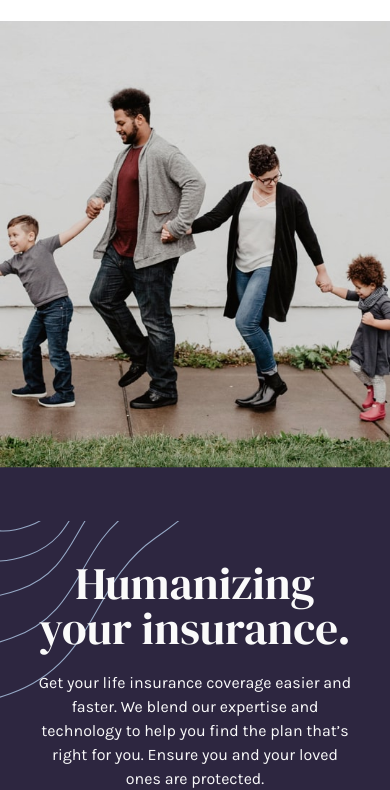
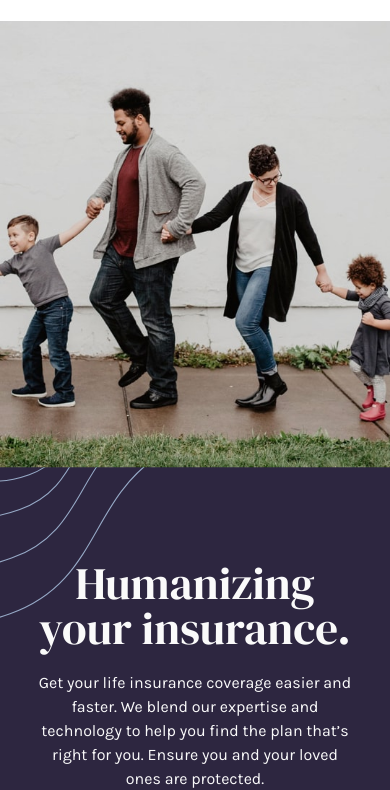
Before and after one commit to Abdulahi001/insure-landing-page-master, a plain HTML site: page index.html in a window 390 px wide. Shown: the part 59-849 px from the top of the page. Drawn offline with Linux system fonts and the light colour scheme.

Commit message:
Update style.css

```diff
--- a/style.css
+++ b/style.css
@@ -426,7 +426,7 @@ body{
             }
             #head-bottom-bg{
                 position: absolute;
-                top: 580px;
+                top: 500px;
                 left: 0;
                 width: 180px;
             }
```
